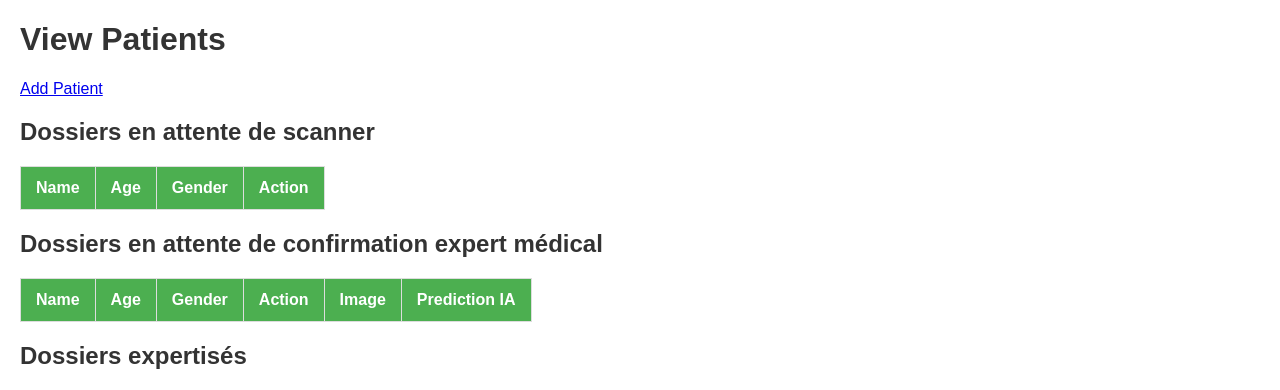
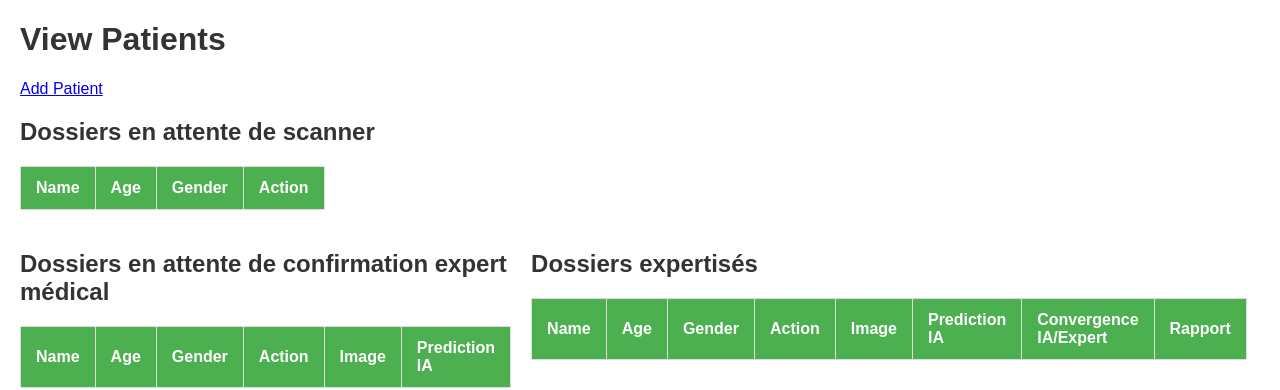
Before and after one commit to OlivierLAVAUD/Neurogard-TD-SPO, a FastAPI app: page /view_patients in a window 1280 px wide. Shown: the top 390 px of the page. Run offline with FastAPI, Linux system fonts and the light colour scheme; data that the repository does not hold is empty.

Commit message:
Découpe de la page en 2 dans la largeur

```diff
--- a/braintumor-ui/static/styles.css
+++ b/braintumor-ui/static/styles.css
@@ -56,6 +56,16 @@ button:hover {
     background-color: #45a049;
 }
 
+/* Ajoutez du CSS pour les styles personnalisés */
+.table-container {
+    display: flex; /* Utilisez un conteneur flex pour aligner les tables côte à côte */
+    margin-top: 20px;
+}
+
+.table-container table {
+    margin-right: 20px; /* Ajoutez une marge entre les tables */
+}
+
 table {
     /* width: 100%; */
     width: auto;
--- a/braintumor-ui/templates/view_patients.html
+++ b/braintumor-ui/templates/view_patients.html
@@ -1,5 +1,3 @@
-<!-- view_patients.html -->
-
 <!DOCTYPE html>
 <html lang="en">
 
@@ -16,8 +14,8 @@
 
     <a href="{{ url_for('add_patient') }}">Add Patient</a>
 
+    <h2>Dossiers en attente de scanner</h2>
     <table border="1">
-        <h2>Dossiers en attente de scanner</h2>
         <thead>
             <tr>
                 <th>Name</th>
@@ -41,9 +39,10 @@
             {% endfor %}
         </tbody>
     </table>
-
+    <div class="table-container">
+        <div>
+            <h2>Dossiers en attente de confirmation expert médical</h2>
             <table border="1">
-        <h2>Dossiers en attente de confirmation expert médical</h2>
                 <thead>
                     <tr>
                         <th>Name</th>
@@ -73,9 +72,10 @@
                     {% endfor %}
                 </tbody>
             </table>
-
+        </div>
+        <div>
+            <h2>Dossiers expertisés</h2>
             <table border="1">
-        <h2>Dossiers expertisés</h2>
                 <thead>
                     <tr>
                         <th>Name</th>
@@ -113,6 +113,8 @@
 
                 </tbody>
             </table>
+        </div>
+    </div>
 </body>
 
 </html>
```
Lines whose indentation alone changed are shown as unchanged.
